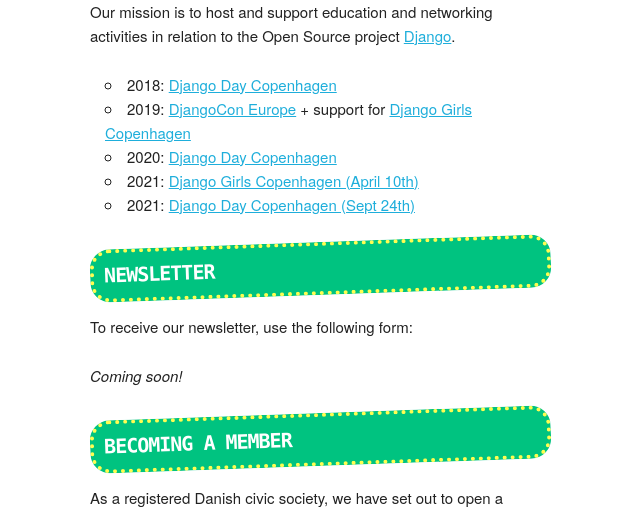
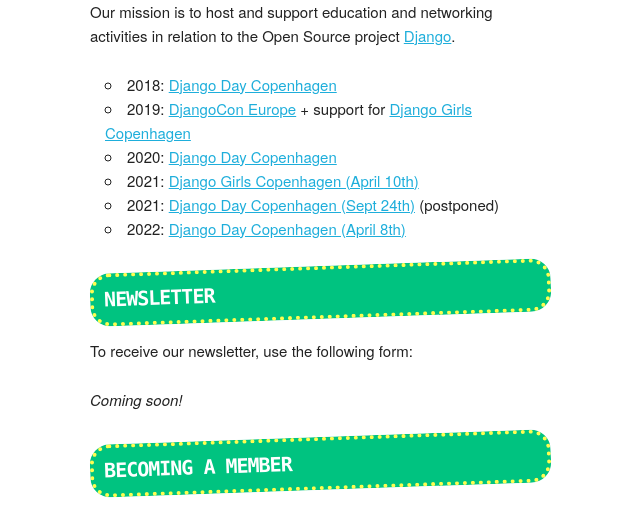
Before and after one commit to django-denmark/django-denmark.org, a Django app: page / in a window 1280 px wide. Shown: the part 469-976 px from the top of the page, without its empty margins (70-710 px from the left). Run offline with Django 3.2, Linux system fonts and the light colour scheme.

Commit message:
Add DjangoDay Copenhagen 2022

```diff
--- a/membership/templates/membership/start.html
+++ b/membership/templates/membership/start.html
@@ -15,11 +15,12 @@
 </p>
 
 <ul>
-    <li>2018: <a href="https://djangocph.dk/">Django Day Copenhagen</a></li>
+    <li>2018: <a href="https://2018.djangoday.dk/">Django Day Copenhagen</a></li>
     <li>2019: <a href="https://2019.djangocon.eu/">DjangoCon Europe</a> + support for <a href="https://twitter.com/dgcopenhagen">Django Girls Copenhagen</a></li>
-    <li>2020: <a href="https://djangocph.dk/">Django Day Copenhagen</a></li>
+    <li>2020: <a href="https://2020.djangoday.dk/">Django Day Copenhagen</a></li>
     <li>2021: <a href="https://djangogirls.org/copenhagen/">Django Girls Copenhagen (April 10th)</a></li>
-    <li>2021: <a href="https://djangocph.dk/">Django Day Copenhagen (Sept 24th)</a></li>
+    <li>2021: <a href="https://2021.djangoday.dk/">Django Day Copenhagen (Sept 24th)</a> (postponed)</li>
+    <li>2022: <a href="https://2022.djangoday.dk/">Django Day Copenhagen (April 8th)</a></li>
 </ul>
 
 <h2>Newsletter</h2>
```
